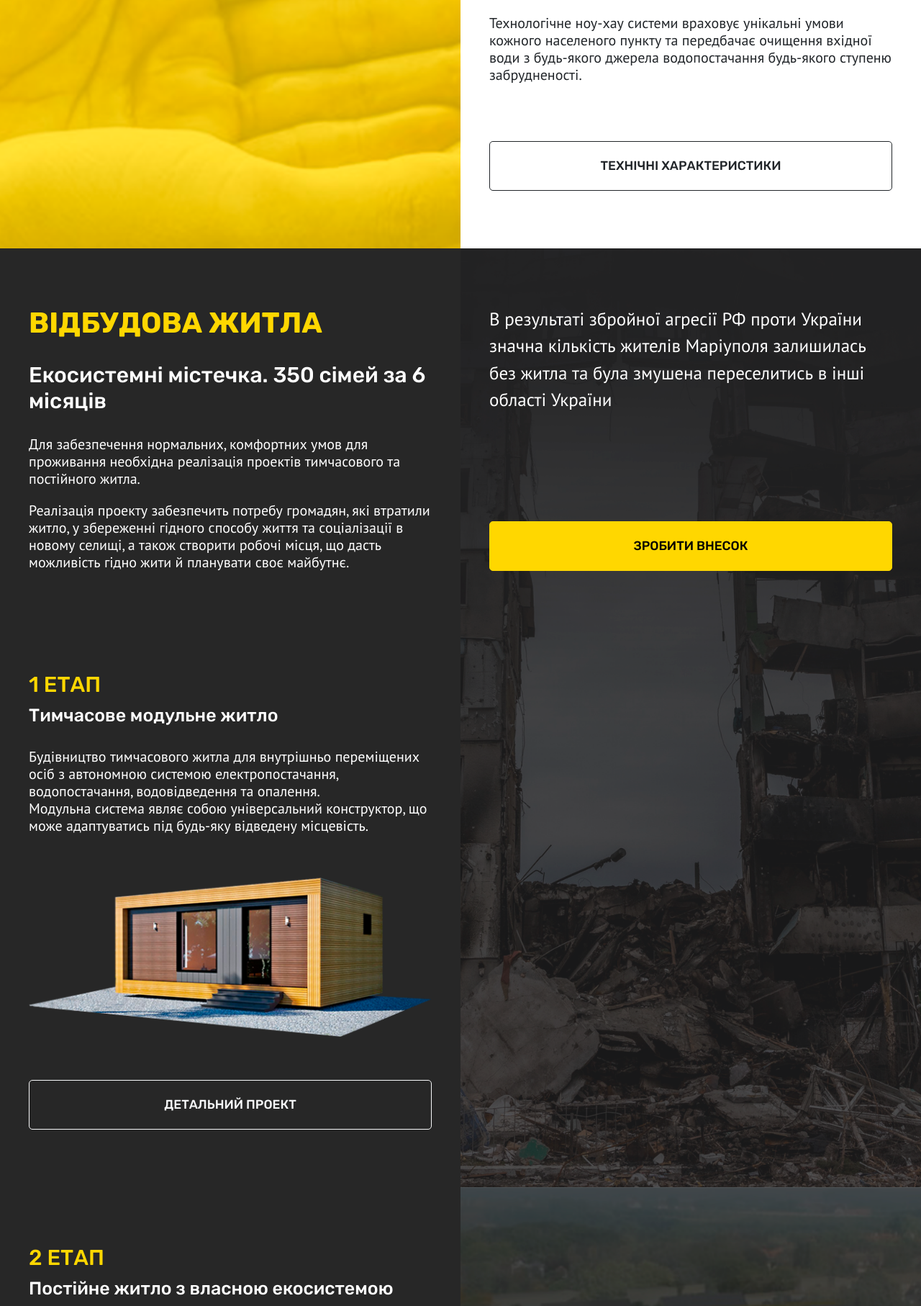
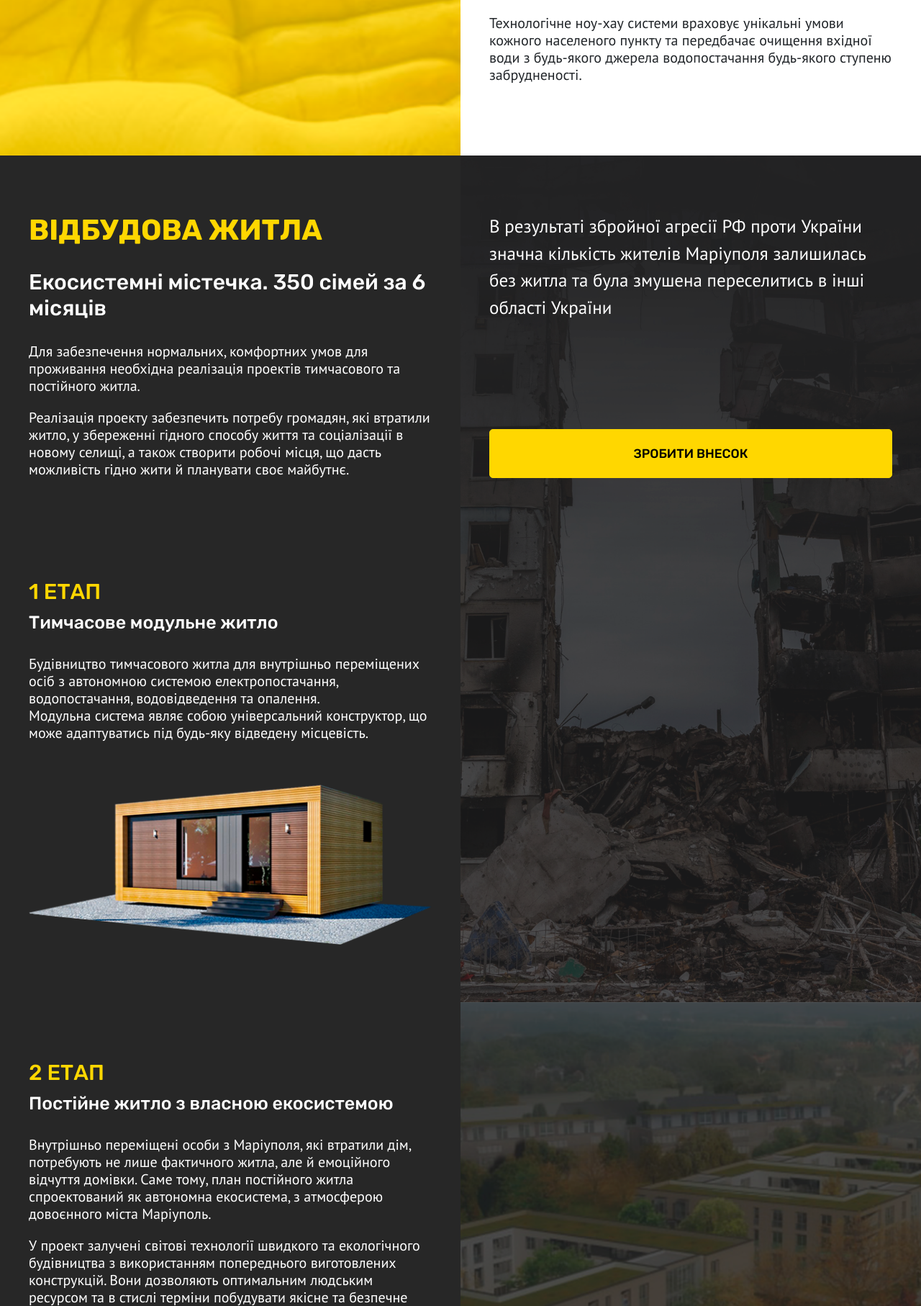
Before and after one commit to JakSamJakSam/reua, a Django app: page /en/ in a window 1280 px wide. Shown: the part 1865-3679 px from the top of the page at 72% size. Run offline with Django 4.2, Linux system fonts and the light colour scheme; data comes from the database, SQL or seed files in the repository; data that the repository does not hold is empty; some libraries are stand-ins or nearby versions.

Commit message:
Правки Вики

```diff
--- a/pages/templates/parts/slide2.html
+++ b/pages/templates/parts/slide2.html
@@ -69,7 +69,7 @@
                     {% trans "Зробити внесок" %}
                 </a>
 
-                <a href="#" class="btn btn-outline-dark p-3 w-100 text-uppercase fw-500 mt-4 mt-lg-5 ">
+                <a href="#" class="btn btn-outline-dark p-3 w-100 text-uppercase fw-500 mt-4 mt-lg-5 d-none ">
                     {% trans "Технічні характеристики" %}
                     <i class="fa-solid fa-arrow-up" data-fa-transform="rotate-45"></i>
                 </a>
--- a/pages/templates/parts/slide3.html
+++ b/pages/templates/parts/slide3.html
@@ -65,7 +65,7 @@
                class="btn btn-warning p-3 w-100 text-uppercase fw-500 mt-5 d-block d-lg-none ">
                 {% trans "Зробити внесок" %}
             </a>
-            <a href="#" class="btn btn-outline-light p-3 w-100 text-uppercase fw-500 mt-4 mt-lg-5">
+            <a href="#" class="btn btn-outline-light p-3 w-100 text-uppercase fw-500 mt-4 mt-lg-5 d-none">
                 {% trans "Детальний проект" %}
                 <i class="fa-solid fa-arrow-up" data-fa-transform="rotate-45"></i>
             </a>
@@ -108,7 +108,7 @@
                class="btn btn-warning p-3 w-100 text-uppercase fw-500 mt-5 d-block d-lg-none ">
                 {% trans "Зробити внесок" %}
             </a>
-            <a href="#" class="btn btn-outline-light p-3 w-100 text-uppercase fw-500 mt-4 mt-lg-5 ">
+            <a href="#" class="btn btn-outline-light p-3 w-100 text-uppercase fw-500 mt-4 mt-lg-5 d-none">
                 {% trans "Детальний проект" %}
                 <i class="fa-solid fa-arrow-up" data-fa-transform="rotate-45"></i>
             </a>
@@ -147,7 +147,7 @@
                class="btn btn-warning p-3 w-100 text-uppercase fw-500 mt-5 d-block d-lg-none ">
                 {% trans "Зробити внесок" %}
             </a>
-            <a href="#" class="btn btn-outline-light p-3 w-100 text-uppercase fw-500 mt-4 mt-lg-5">
+            <a href="#" class="btn btn-outline-light p-3 w-100 text-uppercase fw-500 mt-4 mt-lg-5 d-none">
                 {% trans "Детальний проект" %}
                 <i class="fa-solid fa-arrow-up" data-fa-transform="rotate-45"></i>
             </a>
```
